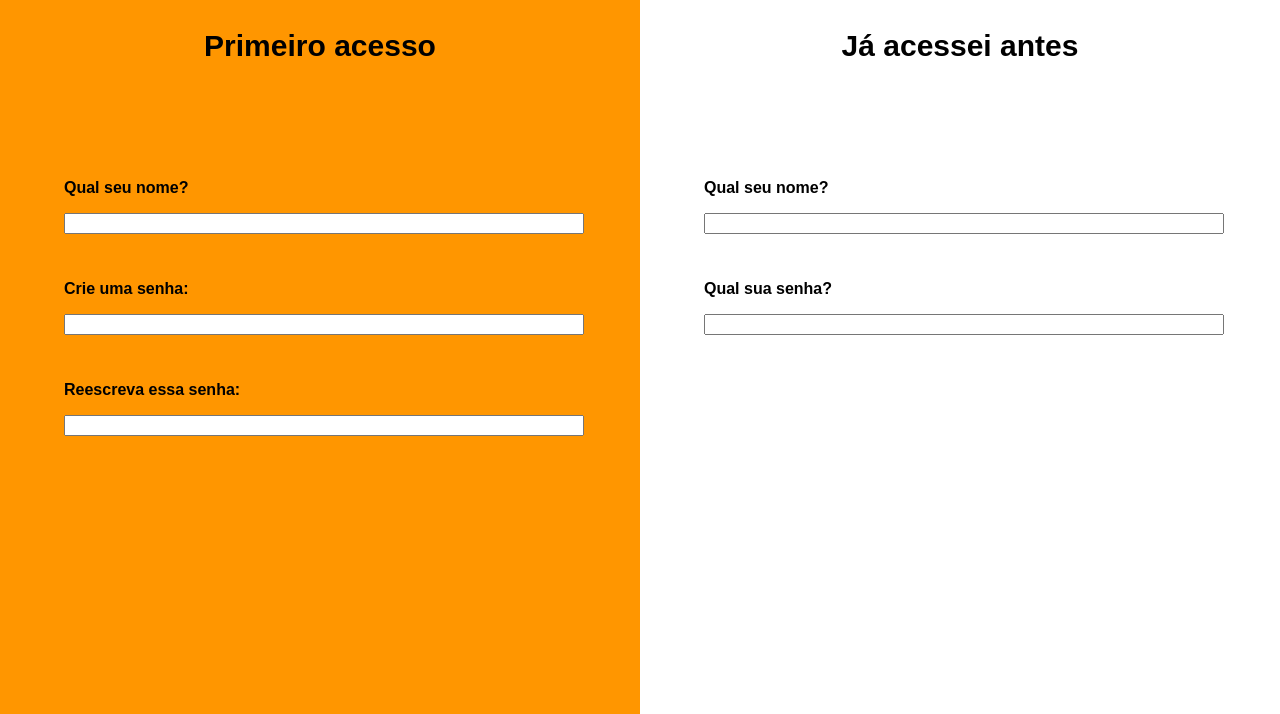
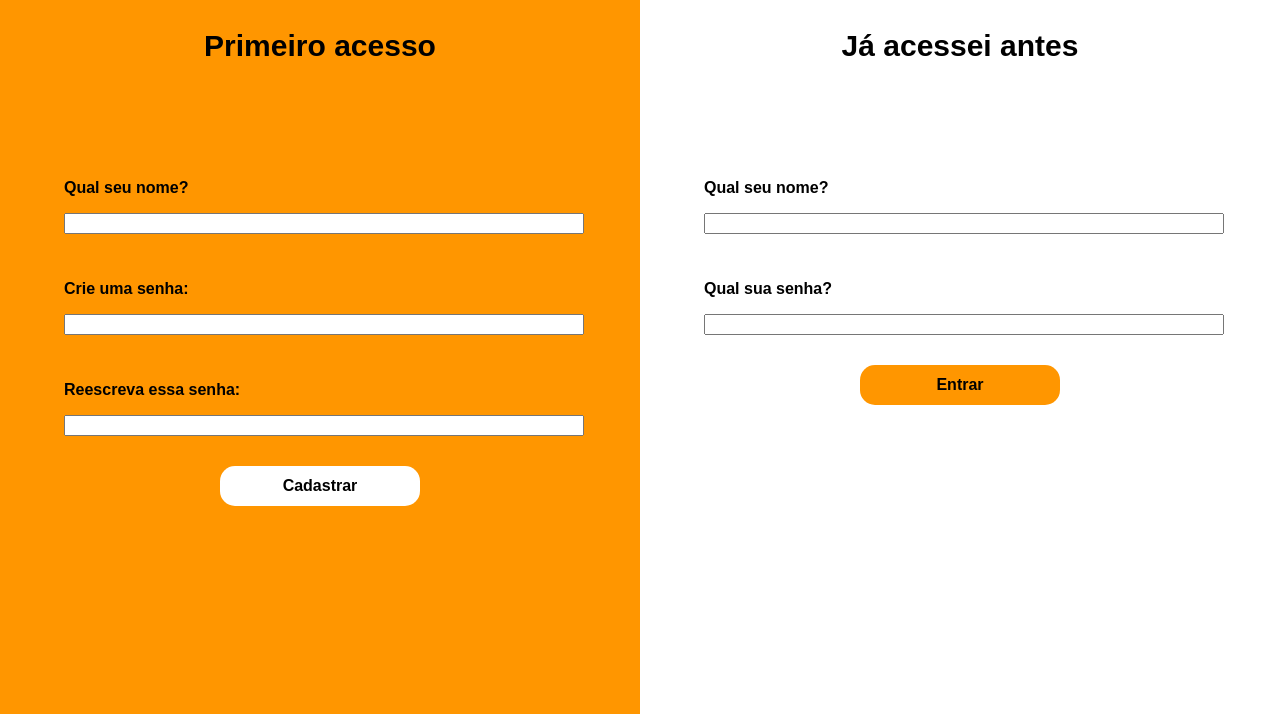
Before and after one commit to pedrocorrea2002/talia, a Flask app: page /home in a window 1280 px wide. Shown: the part 86-800 px from the top of the page. Run offline with Flask 3, Linux system fonts and the light colour scheme.

Commit message:
adicionando botão

```diff
--- a/static/styles/main.css
+++ b/static/styles/main.css
@@ -86,7 +86,7 @@ nav a {
 
     display: flex;
     flex-direction: column;
-    align-items: start;
+    align-items: center;
 }
 
 .input-box{
@@ -105,3 +105,27 @@ nav a {
 .input-box-input{
     width: 100%;
 }
+
+.button{
+    height: 40px;
+    width: 200px;
+
+    font-weight: 700;
+
+    border-radius: 15px;
+    display: flex;
+    justify-content: center;
+    align-items: center;
+}
+
+.button:hover{
+    cursor: pointer;
+}
+
+#button-logon{
+    background-color: white;
+}
+
+#button-login{
+    background-color: #ff9600;
+}
--- a/templates/home.html
+++ b/templates/home.html
@@ -22,6 +22,9 @@
                         type="password"
                     ></input>
                 </div>
+                <div id="button-logon" class="button">
+                    Cadastrar
+                </div>
             </div>
         </div>
         <div id="auth-body-half-login" class="auth-body-half">
@@ -40,6 +43,9 @@
                         type="password"
                     ></input>
                 </div>
+                <div id="button-login" class="button">
+                    Entrar
+                </div>
             </div>
         </div>
     </div>
```
